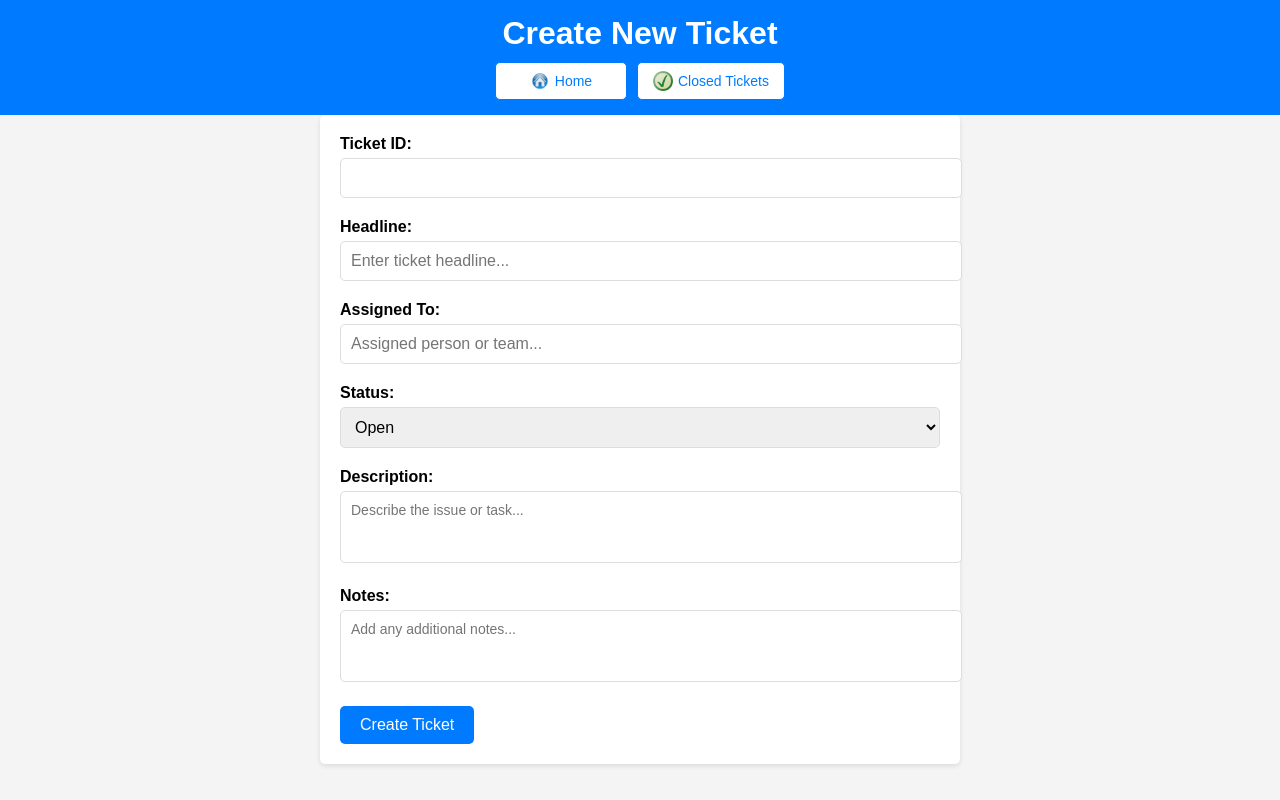
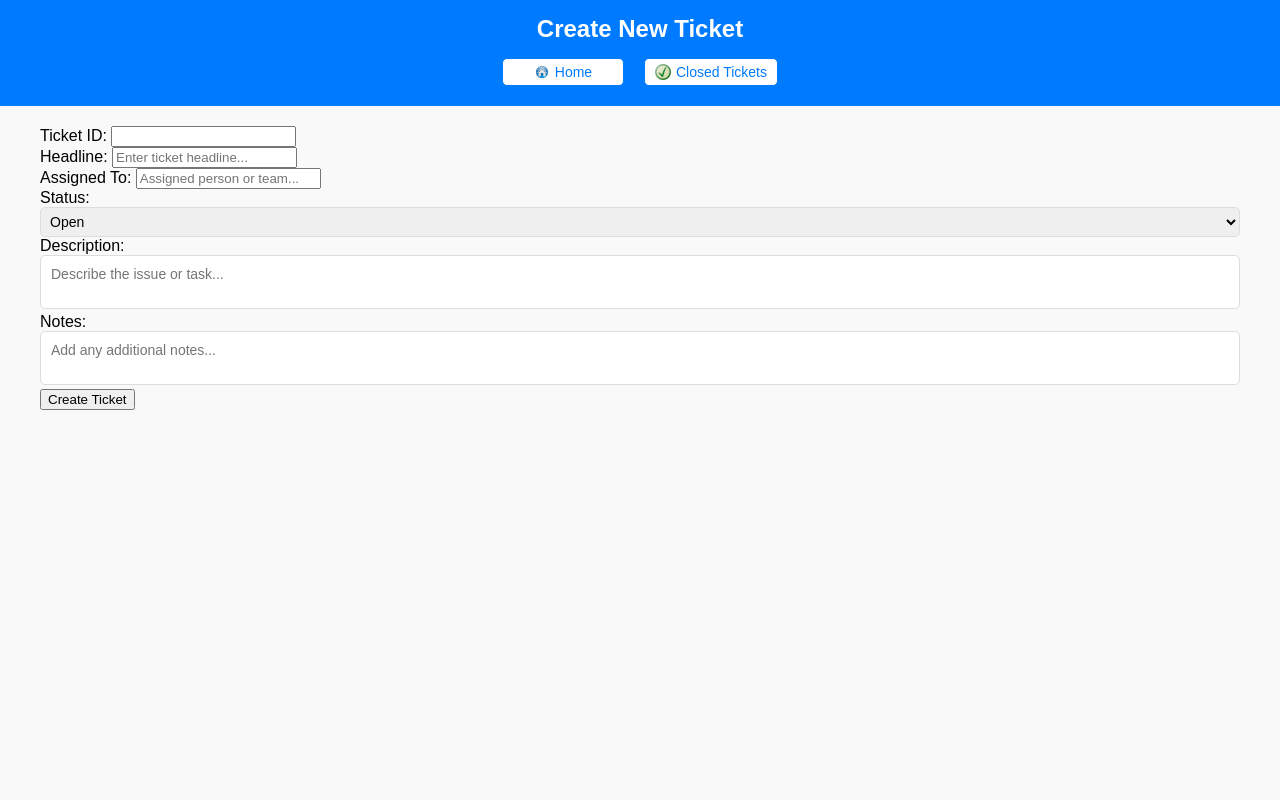
Before and after one commit to imanuelt/ticketingabnet, a Flask app: template templates/create.html in a window 1280 px wide. Run offline with Flask 3, Linux system fonts and the light colour scheme; the template is opened without the code that fills it, so the values that code supplies are empty.

Commit message:
Your descriptive message for the changes

```diff
--- a/static/styles.css
+++ b/static/styles.css
@@ -1,8 +1,9 @@
+/* General Styling */
 body {
     font-family: Arial, sans-serif;
     margin: 0;
     padding: 0;
-    background-color: #f4f4f4;
+    background-color: #f9f9f9;
 }
 
 header {
@@ -14,6 +15,7 @@ header {
 
 header h1 {
     margin: 0;
+    font-size: 24px;
 }
 
 .button-group {
@@ -28,38 +30,55 @@ header h1 {
     display: flex;
     align-items: center;
     justify-content: center;
-    text-decoration: none;
-    padding: 8px 15px;
+    text-align: center;
+    margin: 5px;
+    padding: 5px 10px;
     background-color: white;
     color: #007bff;
+    text-decoration: none;
     border-radius: 5px;
     font-size: 14px;
+    min-width: 100px;
     border: 1px solid #007bff;
-    min-width: 100px;
 }
 
 .btn img {
-    width: 20px;
-    height: 20px;
+    width: 16px;
+    height: 16px;
     margin-right: 5px;
 }
 
+.btn:hover {
+    background-color: #f0f0f0;
+}
+
+main {
+    padding: 20px;
+    max-width: 1200px;
+    margin: 0 auto;
+}
+
+/* Ticket Stats */
 .ticket-stats {
     display: flex;
     justify-content: space-between;
-    margin: 20px 0;
-    gap: 20px;
+    margin-bottom: 20px;
 }
 
 .stat-box {
     background-color: white;
     padding: 15px;
     border-radius: 5px;
+    box-shadow: 0 2px 5px rgba(0, 0, 0, 0.1);
+    text-align: center;
     width: 48%;
-    text-align: center;
-    box-shadow: 0 2px 5px rgba(0, 0, 0, 0.1);
 }
 
+.stat-box h2 {
+    margin: 0 0 10px;
+}
+
+/* Table Styling */
 table {
     width: 100%;
     border-collapse: collapse;
@@ -69,69 +88,73 @@ table {
     box-shadow: 0 2px 5px rgba(0, 0, 0, 0.1);
 }
 
-table th,
-table td {
-    padding: 15px;
-    text-align: left;
-    border: 1px solid #ddd;
-    word-wrap: break-word; /* Ensure all text fits properly */
-}
-
-table th {
+table thead {
     background-color: #007bff;
     color: white;
 }
 
-.form-container {
-    background: white;
-    padding: 20px;
-    border-radius: 5px;
-    box-shadow: 0 2px 5px rgba(0, 0, 0, 0.1);
-    max-width: 600px;
-    margin: 0 auto;
+table th, table td {
+    padding: 10px;
+    border: 1px solid #ddd;
+    text-align: left;
+    vertical-align: top; /* Ensures text stays aligned */
 }
 
-.form-group {
-    margin-bottom: 20px;
+table th {
+    font-size: 14px;
 }
 
-label {
-    font-weight: bold;
-    margin-bottom: 5px;
-    display: block;
-}
-
-input,
-textarea,
-select {
-    width: 100%;
-    padding: 10px;
-    border-radius: 5px;
-    border: 1px solid #ddd;
-    font-size: 16px;
-}
-
+/* Editable Fields */
 textarea {
     width: 100%;
-    height: 50px; /* Adjust height as needed */
+    height: 100%; /* Matches the table cell height */
     padding: 10px;
     border: 1px solid #ddd;
     border-radius: 5px;
-    resize: none; /* Prevent resizing for consistent layout */
     font-size: 14px;
     font-family: Arial, sans-serif;
+    box-sizing: border-box; /* Includes padding in width/height */
+    resize: none; /* Prevent resizing */
 }
 
-button.btn-primary {
-    background-color: #007bff;
-    color: white;
-    border: none;
-    padding: 10px 20px;
+select {
+    width: 100%;
+    height: 100%;
+    padding: 5px;
+    border: 1px solid #ddd;
     border-radius: 5px;
-    font-size: 16px;
-    cursor: pointer;
+    font-size: 14px;
+    font-family: Arial, sans-serif;
+    box-sizing: border-box;
 }
 
-button.btn-primary:hover {
-    background-color: #0056b3;
+/* Responsive Design */
+@media (max-width: 768px) {
+    header h1 {
+        font-size: 18px;
+    }
+
+    .button-group {
+        flex-direction: column;
+    }
+
+    .btn {
+        width: 100%;
+        font-size: 16px;
+    }
+
+    table {
+        font-size: 14px;
+    }
+
+    table th, table td {
+        display: block;
+        width: 100%;
+    }
+
+    table td::before {
+        content: attr(data-label);
+        font-weight: bold;
+        display: block;
+    }
 }
```
